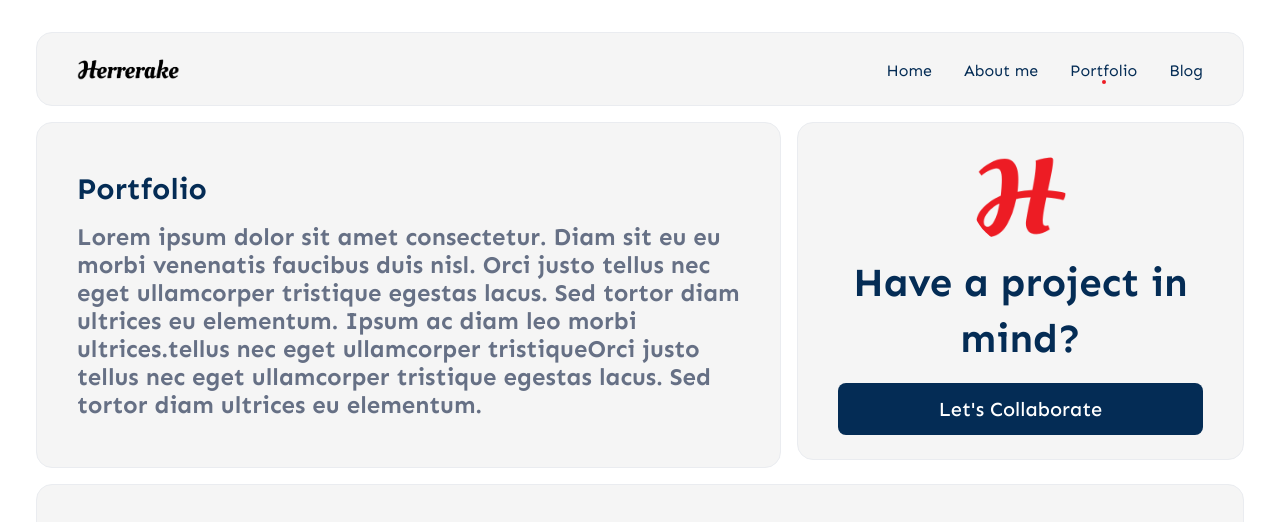
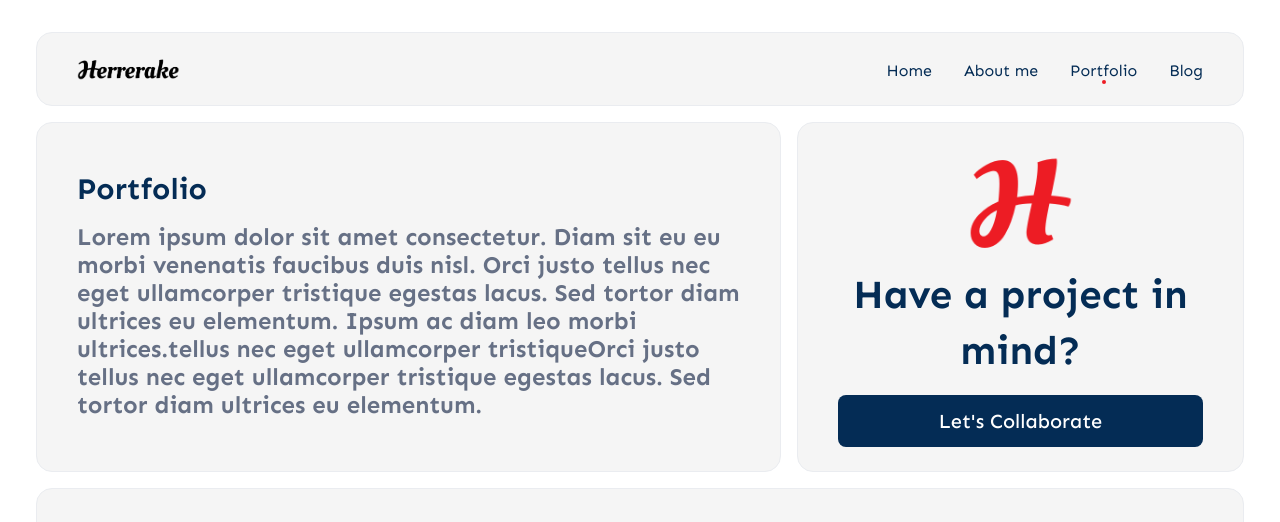
Before and after one commit to herrerake/personal-blog, an Astro site: page /portfolio in a window 1280 px wide. Shown: the top 522 px of the page. Built offline with nearby package versions, Linux system fonts and the light colour scheme; Astro itself is replaced by a stand-in of ours.

Commit message:
fix: layout alignment

```diff
--- a/src/components/CollaborateCard.astro
+++ b/src/components/CollaborateCard.astro
@@ -4,14 +4,14 @@ import CardWrapper from "./CardWrapper.astro";
 
 <div class="w-full">
   <CardWrapper
-    class="flex flex-col justify-center items-center text-center"
+    class="flex flex-col justify-center items-center text-center h-full"
   >
     <img
       src="/herrerake-square-logo.png"
       loading="lazy"
       width="100"
       alt="Kevin Herrera headshot"
-      class="rounded-full"
+      class="h-28 w-auto"
     />
     <div class="mt-2">
       <h2 class="text-[40px] leading-[56px] font-bold">
--- a/src/pages/portfolio/index.astro
+++ b/src/pages/portfolio/index.astro
@@ -23,7 +23,7 @@ const portfolios = await getCollection("portfolio", ({ data }) => {
       <Header />
       <div class="w-full">
         <div
-          class="w-full my-4 gap-4 grid lg:grid-cols-[5fr_3fr] auto-rows-max"
+          class="w-full my-4 gap-4 grid lg:grid-cols-[5fr_3fr] auto-rows-max items-stretch"
         >
           <div class="w-full">
             <CardWrapper class="h-full">
```
